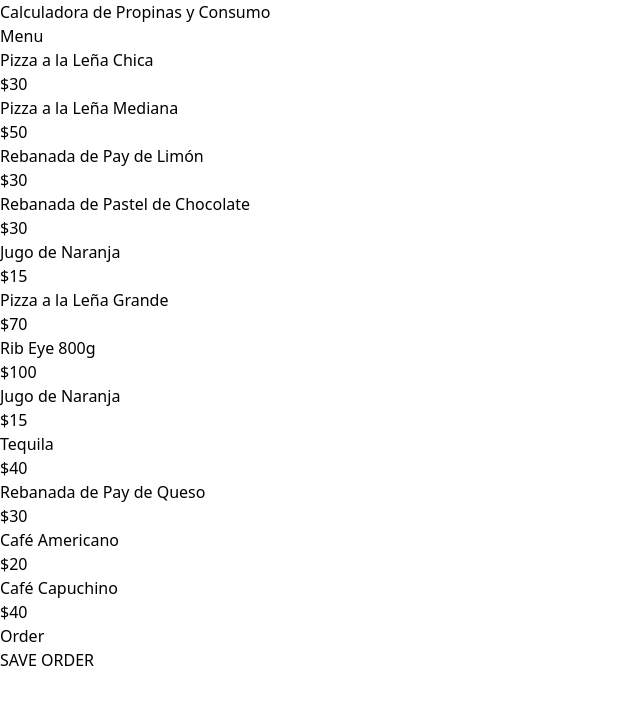
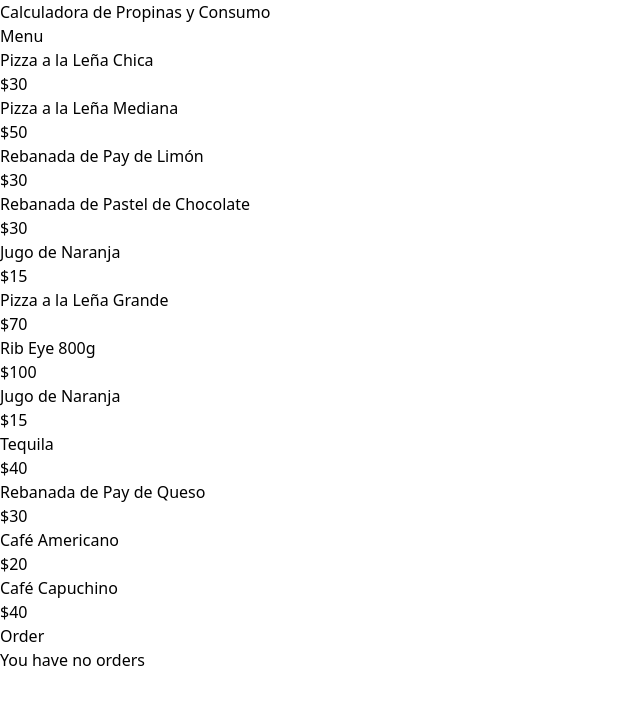
Before and after one commit to IrvinSamboy/ReactCourse-TipCalculator, a React (Vite) app: page / in a window 1280 px wide. Shown: the top 704 px of the page, without its empty margins (0-640 px from the left). Built offline with nearby package versions, Linux system fonts and the light colour scheme.

Commit message:
Creating a message if there are no orders

```diff
--- a/src/components/Order.tsx
+++ b/src/components/Order.tsx
@@ -9,11 +9,14 @@ export default function Order({order, deleteItem} : OrderPropsI) {
     return (
         <div className=" px-2">
             {
+                order.length > 0?
+                <>
+                    {
                         order.map((item) => (
                             <div className="flex justify-between py-6 items-center">
                                 <div className="font-semibold">
                                     <p>{item.name} - ${item.price}</p>
-                            <p className="font-black">Cantidad: {item.quantity} - ${item.quantity * item.price}</p>
+                                    <p className="font-black">Quantity: {item.quantity} - ${item.quantity * item.price}</p>
                                 </div>
                                 <p
                                     className="bg-red-500 text-white px-[11.5px] py-1 rounded-full cursor-pointer"
@@ -22,9 +25,11 @@ export default function Order({order, deleteItem} : OrderPropsI) {
                             </div>
                         ))
                     }
+                    <button className="text-white bg-black w-full p-3 font-bold mt-5">SAVE ORDER</button>
+                </>
+                : <p className="text-xl text-center">You have no orders</p>
+            }
 
-
-            <button className="text-white bg-black w-full p-3 font-bold mt-5">SAVE ORDER</button>
         </div>
     )
 }
```
Lines whose indentation alone changed are shown as unchanged.
